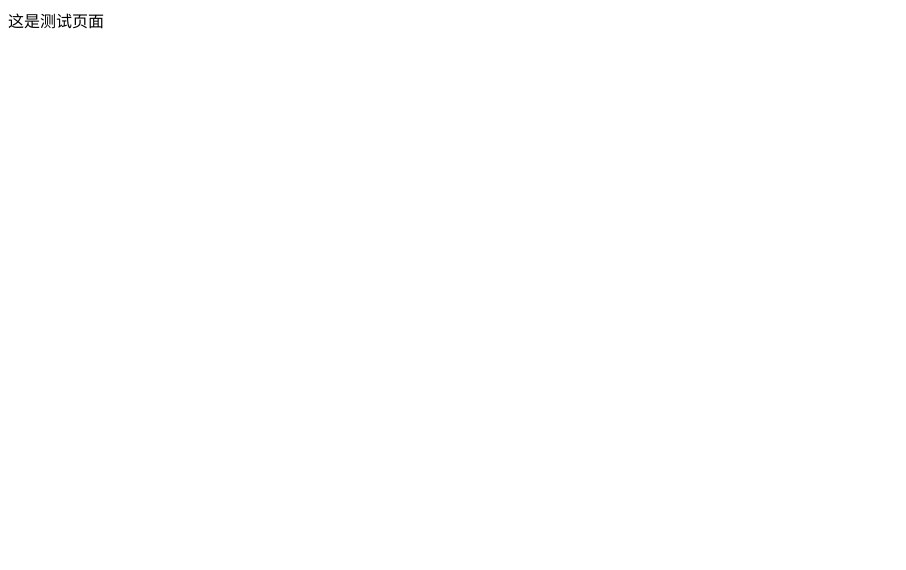
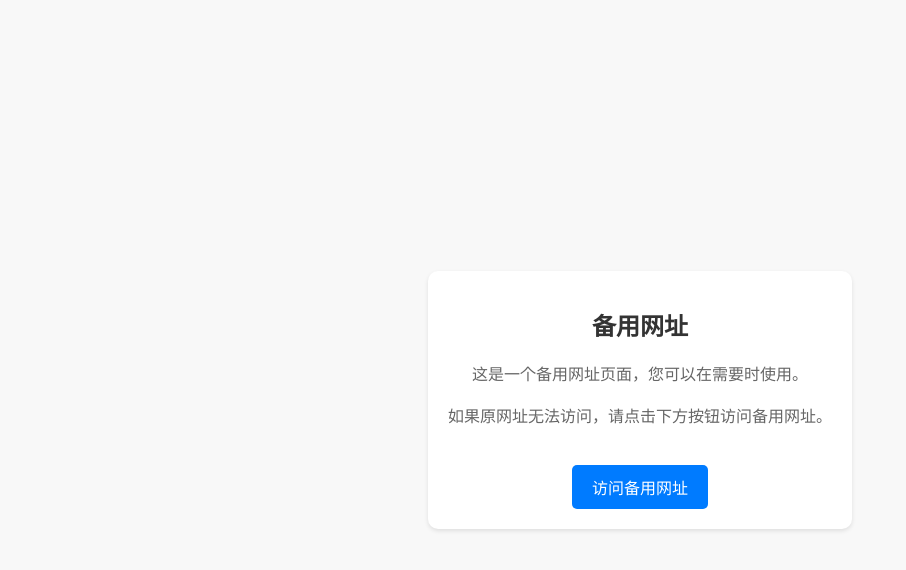
Before and after one commit to 51loufeng/51loufeng.github.io, a plain HTML site: page index.html in a window 1280 px wide. Shown: the whole page, without its empty margins (0-906 px from the left). Drawn offline with Linux system fonts and the light colour scheme.

Commit message:
Update index.html

```diff
--- a/index.html
+++ b/index.html
@@ -1,12 +1,67 @@
 <!DOCTYPE html>
-<html>
+<html lang="en">
+
 <head>
-	<meta charset="utf-8">
-	<meta name="viewport" content="width=device-width, initial-scale=1">
-	<title>这是测试页面</title>
+    <meta charset="UTF-8">
+    <meta http-equiv="X-UA-Compatible" content="IE=edge">
+    <meta name="viewport" content="width=device-width, initial-scale=1.0">
+    <title>备用网址</title>
+    <style>
+        body {
+            font-family: Arial, sans-serif;
+            background-color: #f8f8f8;
+            margin: 0;
+            padding: 0;
+            display: flex;
+            justify-content: center;
+            align-items: center;
+            height: 100vh;
+        }
+
+        .container {
+            text-align: center;
+            padding: 20px;
+            background-color: #fff;
+            border-radius: 10px;
+            box-shadow: 0 2px 4px rgba(0, 0, 0, 0.1);
+        }
+
+        h1 {
+            color: #333;
+            font-size: 24px;
+            margin-bottom: 20px;
+        }
+
+        p {
+            color: #666;
+            font-size: 16px;
+            line-height: 1.6;
+        }
+
+        a {
+            display: inline-block;
+            margin-top: 20px;
+            padding: 10px 20px;
+            background-color: #007bff;
+            color: #fff;
+            text-decoration: none;
+            border-radius: 5px;
+            transition: background-color 0.3s;
+        }
+
+        a:hover {
+            background-color: #0056b3;
+        }
+    </style>
 </head>
+
 <body>
+    <div class="container">
+        <h1>备用网址</h1>
+        <p>这是一个备用网址页面，您可以在需要时使用。</p>
+        <p>如果原网址无法访问，请点击下方按钮访问备用网址。</p>
+        <a href="https://www.example.com" target="_blank">访问备用网址</a>
+    </div>
+</body>
 
-这是测试页面
-</body>
 </html>
```
